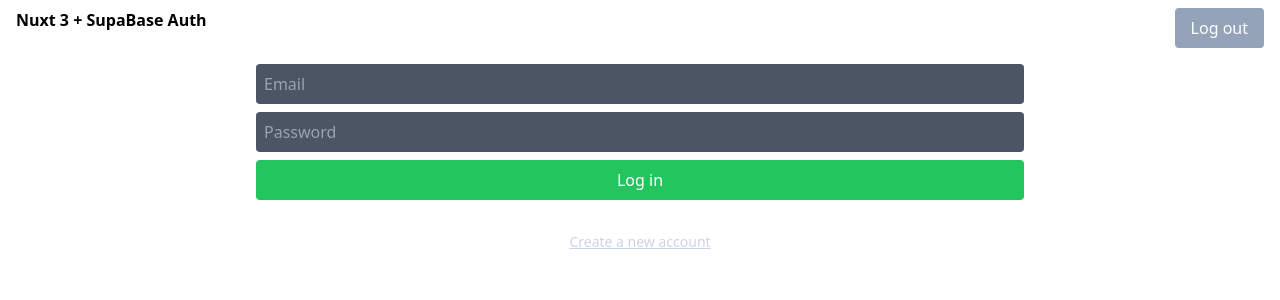
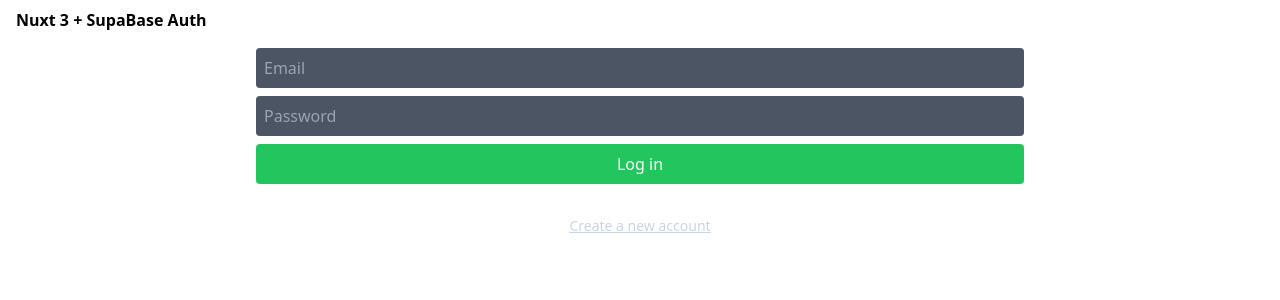
Before and after one commit to smartvain/nuxt-sample-supabase-auth, a Nuxt app: page / in a window 1280 px wide. Shown: the top 300 px of the page. Built offline with nearby package versions, Linux system fonts and the light colour scheme; no server answers.

Commit message:
add: judge login

```diff
--- a/layouts/default.vue
+++ b/layouts/default.vue
@@ -1,16 +1,25 @@
 <script setup lang="ts">
+const isLogin = ref(false)
 const client = useSupabaseClient()
 
 const logout = async () => {
   client.auth.signOut()
 }
+
+const user = useSupabaseUser()
+onMounted(() => {
+  watchEffect(() => {
+    isLogin.value = !!user.value
+  })
+})
 </script>
 
 <template>
-  <header class="flex justify-between py-2 px-4">
+  <header class="flex justify-between items-center py-2 px-4">
     <h1 class="font-semibold">Nuxt 3 + SupaBase Auth</h1>
     <button
-      class="px-4 py-2 bg-slate-400 text-white rounded"
+      v-if="isLogin"
+      class="px-4 py-2 bg-slate-500 text-white rounded"
       @click="logout"
     >
       <span> Log out </span>
```
